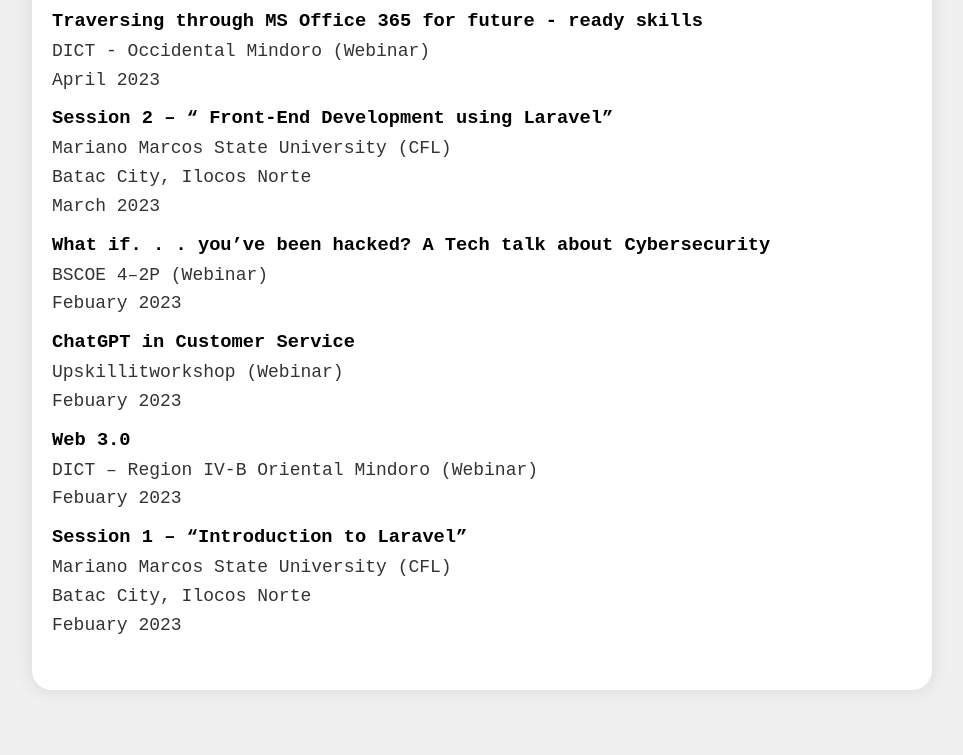
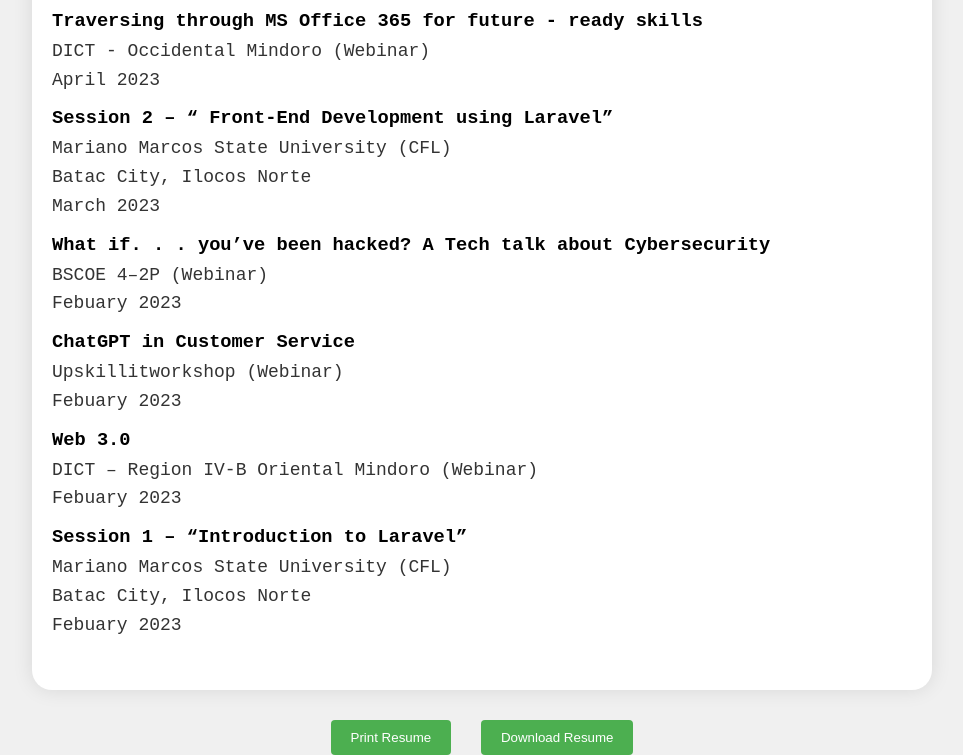
Before and after one commit to MicroLutos/Updated-Resume, a plain HTML site: page index.html in a window 1280 px wide. Shown: the part 1893-2648 px from the top of the page, without its empty margins (158-1121 px from the left). Before the commit the page ends 2603 px from the top, so only its background shows below. Drawn offline with Linux system fonts and the light colour scheme.

Commit message:
index.html

```diff
--- a/index.html
+++ b/index.html
@@ -151,5 +151,13 @@
             <!-- Add more trainings/certificates -->
         </section>
     </div>
+    <div class="actions">
+        <div class="button-container">
+            <button onclick="printResume()" class="print-button">Print Resume</button>
+            <button onclick="downloadPDF()" class="download-button">Download Resume</button>
+        </div>
+    </div>
+
+    <script src="scripts.js"></script>
 </body>
 </html>
```
